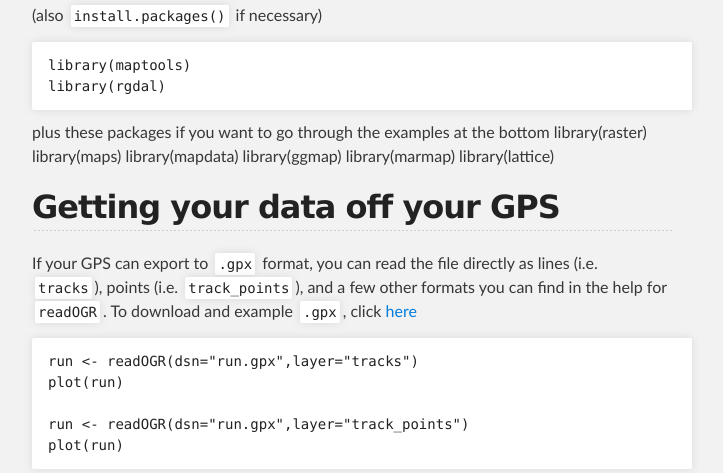
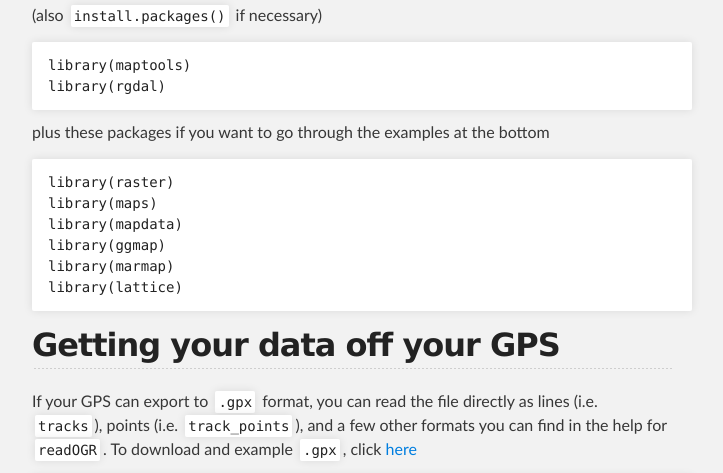
Before and after one commit to remi-daigle/GIS_mapping_in_R, a plain HTML site: page index.html in a window 1280 px wide. Shown: the part 672-1145 px from the top of the page, without its empty margins (288-1011 px from the left). Drawn offline with Linux system fonts and the light colour scheme.

Commit message:
Create gh-pages branch via GitHub

```diff
--- a/index.html
+++ b/index.html
@@ -46,13 +46,15 @@ Really, you just need to find the right tool for the job, sometimes that will be
 library(rgdal)
 </code></pre>
 
-<p>plus these packages if you want to go through the examples at the bottom
-    library(raster)
-    library(maps)
-    library(mapdata)
-    library(ggmap)
-    library(marmap)
-    library(lattice)</p>
+<p>plus these packages if you want to go through the examples at the bottom</p>
+
+<pre><code>library(raster)
+library(maps)
+library(mapdata)
+library(ggmap)
+library(marmap)
+library(lattice)
+</code></pre>
 
 <h2>
 <a id="getting-your-data-off-your-gps" class="anchor" href="#getting-your-data-off-your-gps" aria-hidden="true"><span class="octicon octicon-link"></span></a>Getting your data off your GPS</h2>
```
Also changed, not shown: params.json (+1 -1 lines).
